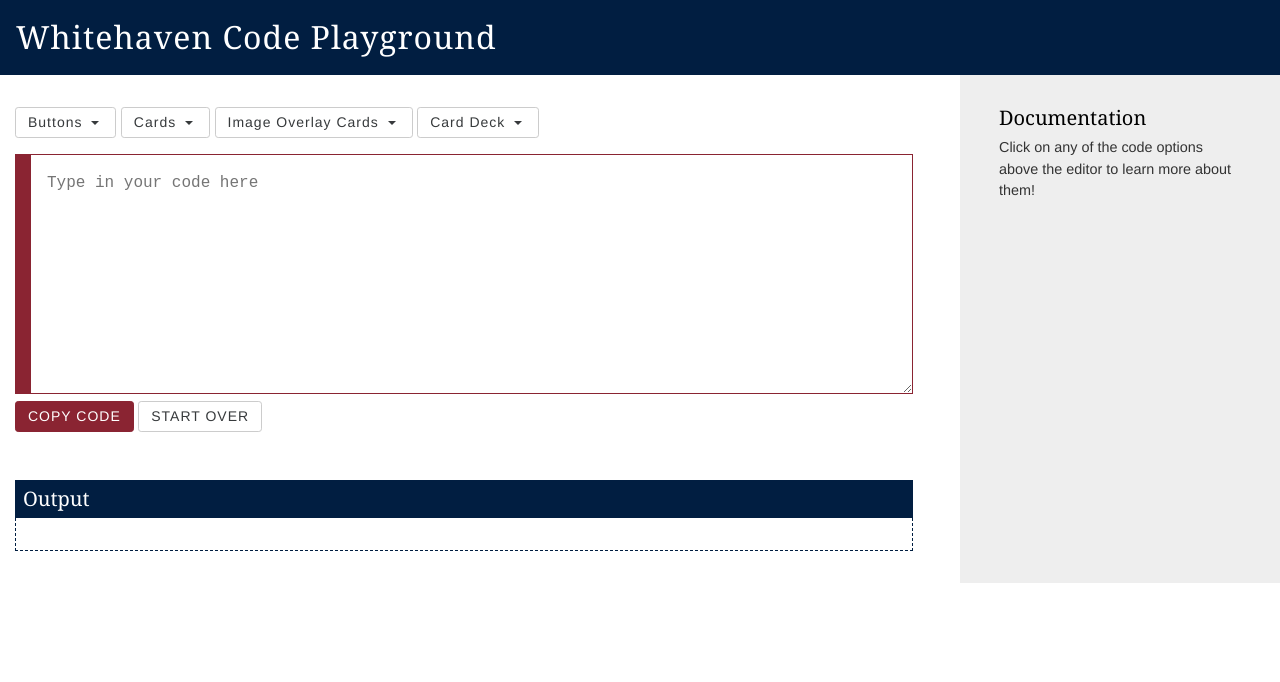
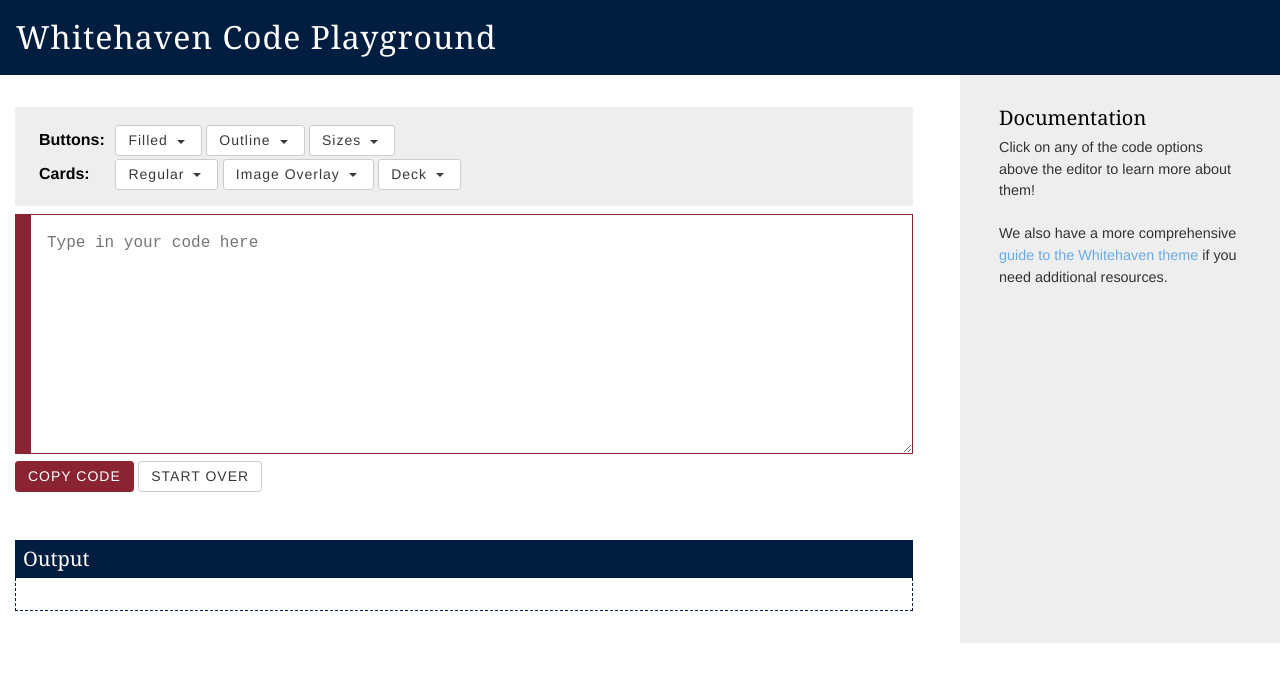
Before and after one commit to georgetown-university/whitehaven-playground, a Jekyll site: the page built from index.md, in a window 1280 px wide. Shown: the top 682 px of the page. Built offline with Jekyll 4.4.1, drawn with Linux system fonts in a browser that asks for light colours.

Commit message:
adding more pre-formatted code options

```diff
--- a/_includes/code-options.html
+++ b/_includes/code-options.html
@@ -1,28 +1,75 @@
 <div id="options">
 
+  <div class="row">
+    <div class="col-xs-12">
+      <h2>Buttons:</h2>
+
       <!--
-   ** Buttons **
+       ** Filled Buttons **
       -->
+
       <div class="dropdown">
-    <button class="btn btn-sm btn-secondary dropdown-toggle" id="buttons" data-toggle="dropdown" aria-haspopup="true" aria-expanded="false">
-      Buttons
+        <button class="btn btn-sm btn-secondary dropdown-toggle" id="button-filled" data-docid="buttons" data-toggle="dropdown" aria-haspopup="true" aria-expanded="false">
+          Filled
         </button>
-    <div class="dropdown-menu" aria-labelledby="buttons">
-      <a class="dropdown-item" href="#" data-option="button-primary">Primary</a>
-      <a class="dropdown-item" href="#" data-option="button-secondary">Secondary</a>
-      <a class="dropdown-item" href="#" data-option="button-success">Success</a>
-      <a class="dropdown-item" href="#" data-option="button-info">Info</a>
-      <a class="dropdown-item" href="#" data-option="button-warning">Warning</a>
-      <a class="dropdown-item" href="#" data-option="button-danger">Danger</a>
+        <div class="dropdown-menu" aria-labelledby="button-filled">
+          <a class="dropdown-item" href="#" data-option="button-filled-primary">Primary</a>
+          <a class="dropdown-item" href="#" data-option="button-filled-secondary">Secondary</a>
+          <a class="dropdown-item" href="#" data-option="button-filled-success">Success</a>
+          <a class="dropdown-item" href="#" data-option="button-filled-info">Info</a>
+          <a class="dropdown-item" href="#" data-option="button-filled-warning">Warning</a>
+          <a class="dropdown-item" href="#" data-option="button-filled-danger">Danger</a>
         </div>
       </div>
 
       <!--
-   ** Cards **
+       ** Outline Buttons **
       -->
+
       <div class="dropdown">
-    <button class="btn btn-sm btn-secondary dropdown-toggle" id="cards" data-toggle="dropdown" aria-haspopup="true" aria-expanded="false">
-      Cards
+        <button class="btn btn-sm btn-secondary dropdown-toggle" id="button-outline" data-docid="buttons" data-toggle="dropdown" aria-haspopup="true" aria-expanded="false">
+          Outline
+        </button>
+        <div class="dropdown-menu" aria-labelledby="button-outline">
+          <a class="dropdown-item" href="#" data-option="button-outline-primary">Primary</a>
+          <a class="dropdown-item" href="#" data-option="button-outline-secondary">Secondary</a>
+          <a class="dropdown-item" href="#" data-option="button-outline-success">Success</a>
+          <a class="dropdown-item" href="#" data-option="button-outline-info">Info</a>
+          <a class="dropdown-item" href="#" data-option="button-outline-warning">Warning</a>
+          <a class="dropdown-item" href="#" data-option="button-outline-danger">Danger</a>
+        </div>
+      </div>
+
+      <!--
+       ** Button Sizes **
+      -->
+
+      <div class="dropdown">
+        <button class="btn btn-sm btn-secondary dropdown-toggle" id="button-size" data-docid="buttons" data-toggle="dropdown" aria-haspopup="true" aria-expanded="false">
+          Sizes
+        </button>
+        <div class="dropdown-menu" aria-labelledby="button-outline">
+          <a class="dropdown-item" href="#" data-option="button-size-large">Large</a>
+          <a class="dropdown-item" href="#" data-option="button-size-small">Small</a>
+          <a class="dropdown-item" href="#" data-option="button-size-block">Block</a>
+        </div>
+      </div>
+
+    </div><!-- /.col-xs-12 -->
+  </div><!-- /.row -->
+
+
+  <div class="row">
+    <div class="col-xs-12">
+      <h2>Cards:</h2>
+
+      <!--
+       ** Regular Cards **
+      -->
+
+      <div class="dropdown">
+        <button class="btn btn-sm btn-secondary dropdown-toggle" data-docid="cards" data-toggle="dropdown" aria-haspopup="true" aria-expanded="false">
+          Regular
         </button>
         <div class="dropdown-menu" aria-labelledby="cards">
           <a class="dropdown-item" href="#" data-option="card-blocklinks">Block Links</a>
@@ -37,8 +84,8 @@
        ** Image Overlay Cards **
       -->
       <div class="dropdown">
-    <button class="btn btn-sm btn-secondary dropdown-toggle" id="imgovrlay" data-toggle="dropdown" aria-haspopup="true" aria-expanded="false">
-      Image Overlay Cards
+        <button class="btn btn-sm btn-secondary dropdown-toggle" data-docid="imgovrlay" data-toggle="dropdown" aria-haspopup="true" aria-expanded="false">
+          Image Overlay
         </button>
         <div class="dropdown-menu" aria-labelledby="cards">
           <a class="dropdown-item" href="#" data-option="imgovrlay-topleft">Top Left</a>
@@ -53,15 +100,16 @@
           <a class="dropdown-item" href="#" data-option="imgovrlay-largetop">Large Top</a>
           <a class="dropdown-item" href="#" data-option="imgovrlay-largemiddle">Large Middle</a>
           <a class="dropdown-item" href="#" data-option="imgovrlay-largebottom">Large Bottom</a>
+          <a class="dropdown-item" href="#" data-option="imgovrlay-faded">Faded</a>
         </div>
       </div>
 
       <!--
-   ** Image Overlay Cards **
+       ** Card Decks **
       -->
       <div class="dropdown">
-    <button class="btn btn-sm btn-secondary dropdown-toggle" id="deck" data-toggle="dropdown" aria-haspopup="true" aria-expanded="false">
-      Card Deck
+        <button class="btn btn-sm btn-secondary dropdown-toggle" data-docid="deck" data-toggle="dropdown" aria-haspopup="true" aria-expanded="false">
+          Deck
         </button>
         <div class="dropdown-menu" aria-labelledby="cards">
           <a class="dropdown-item" href="#" data-option="deck-regular">Regular</a>
@@ -69,4 +117,7 @@
         </div>
       </div>
 
+    </div><!-- /.col-xs-12 -->
+  </div><!-- /.row -->
+
 </div>
--- a/_includes/code-templates.html
+++ b/_includes/code-templates.html
@@ -1,29 +1,75 @@
 <!--
- ** Buttons **
+ ** Buttons: Filled **
 -->
 
-<script id="button-primary" type="text/template">
+<script id="button-filled-primary" type="text/template">
 <a class="btn btn-primary" href="[URL]">Primary Button</a>
 </script>
 
-<script id="button-secondary" type="text/template">
+<script id="button-filled-secondary" type="text/template">
 <a class="btn btn-secondary" href="[URL]">Secondary Button</a>
 </script>
 
-<script id="button-success" type="text/template">
+<script id="button-filled-success" type="text/template">
 <a class="btn btn-success" href="[URL]">Success Button</a>
 </script>
 
-<script id="button-info" type="text/template">
+<script id="button-filled-info" type="text/template">
 <a class="btn btn-info" href="[URL]">Info Button</a>
 </script>
 
-<script id="button-warning" type="text/template">
+<script id="button-filled-warning" type="text/template">
 <a class="btn btn-warning" href="[URL]">Warning Button</a>
 </script>
 
-<script id="button-danger" type="text/template">
+<script id="button-filled-danger" type="text/template">
 <a class="btn btn-danger" href="[URL]">Danger Button</a>
+</script>
+
+
+<!--
+ ** Buttons: Outline **
+-->
+
+<script id="button-outline-primary" type="text/template">
+<a class="btn btn-primary-outline" href="[URL]">Primary Button</a>
+</script>
+
+<script id="button-outline-secondary" type="text/template">
+<a class="btn btn-secondary-outline" href="[URL]">Secondary Button</a>
+</script>
+
+<script id="button-outline-success" type="text/template">
+<a class="btn btn-success-outline" href="[URL]">Success Button</a>
+</script>
+
+<script id="button-outline-info" type="text/template">
+<a class="btn btn-info-outline" href="[URL]">Info Button</a>
+</script>
+
+<script id="button-outline-warning" type="text/template">
+<a class="btn btn-warning-outline" href="[URL]">Warning Button</a>
+</script>
+
+<script id="button-outline-danger" type="text/template">
+<a class="btn btn-danger-outline" href="[URL]">Danger Button</a>
+</script>
+
+
+<!--
+ ** Buttons: Size **
+-->
+
+<script id="button-size-large" type="text/template">
+<a class="btn btn-primary btn-lg" href="[URL]">Large Primary</a>
+</script>
+
+<script id="button-size-small" type="text/template">
+<a class="btn btn-primary btn-sm" href="[URL]">Small Primary</a>
+</script>
+
+<script id="button-size-block" type="text/template">
+<a class="btn btn-primary btn-block" href="[URL]">Block Button</a>
 </script>
 
 
@@ -221,6 +267,17 @@
 </div>
 </script>
 
+<script id="imgovrlay-faded" type="text/template">
+<div class="card faded">
+  <img class="card-img" alt="[ALT]" src="http://placekitten.com/900/900" />
+  <div class="card-img-overlay position">
+    <div class="pos pos-bottom pos-right">
+      <a class="btn btn-primary" href="[URL]">[TEXT]</a>
+    </div>
+  </div>
+</div>
+</script>
+
 <!--
  ** Card Decks **
 -->
--- a/css/main.scss
+++ b/css/main.scss
@@ -51,7 +51,18 @@ header.play-header {
   }
 
   #options {
-    margin: 1rem 0;
+    background: $gray;
+    margin-bottom: 0.5rem;
+    padding: 1rem;
+
+    h2 {
+      display: inline-block;
+      font-family: "proxima-nova","Helvetica Neue",Helvetica,Arial,sans-serif;
+      font-size: 1rem;
+      font-weight: bold;
+      margin: 0.5rem;
+      width: 4rem;
+    }
 
     .dropdown {
       display: inline;
@@ -109,6 +120,11 @@ header.play-header {
     font-size: 0.9rem;
   }
 
+  em {
+    color: $maroon;
+    font-weight: 500;
+  }
+
   section {
     display: none;
     padding: 2rem 1.5rem;
--- a/index.md
+++ b/index.md
@@ -6,24 +6,34 @@ documentation:
     title: Documentation
     content: |
       Click on any of the code options above the editor to learn more about them!
+      <br><br>
+      We also have a more comprehensive <a href="https://georgetown-university.github.io/whitehaven-guide/" target="_blank">guide to the Whitehaven theme</a> if you need additional resources.
 
   - id: buttons
     title: Buttons
     content: |
-      A more flexible way to implement calls-to-action is to use Buttons. Full documentation is available on <a href="http://v4-alpha.getbootstrap.com/components/buttons/" target="_blank">Bootstrap Buttons</a>, but here are some examples. Buttons are best used in Cards to provide a call-to-action, but can also be used alone in Primary or Secondary Body when attention is needed for a link. Buttons may also include additional code for icons, as illustrated here and described in more detail in the Icon section below.
+      A more flexible way to implement calls-to-action is to use Buttons. Full documentation is available on <a href="http://v4-alpha.getbootstrap.com/components/buttons/" target="_blank">Bootstrap Buttons</a>, but here are some examples. Buttons are best used in Cards to provide a call-to-action, but can also be used alone in Primary or Secondary Body when attention is needed for a link. Buttons may also include additional code for icons.
+      <br><br>
+      <strong>Important!</strong> Block buttons should only be used inside smaller containers, such as Cards. Using them at the page level will result in buttons that span the entire width of the page.
 
   - id: cards
     title: Cards
     content: |
-      A more flexible way to implement callouts is to use Cards. Full documentation is available on <a href="http://v4-alpha.getbootstrap.com/components/card/" target="_blank">Bootstrap Cards</a>, including Card Decks, but here are some examples based on GU’s current callout styles. The Card functionality allows you to mix-and-match items that you need, providing greater flexibility. Cards may be used in Primary Body, Secondary Body, Global Callout, or Page Callout. The design may be slightly different than illustrated here, due to differences of content.
+      A more flexible way to implement callouts is to use Cards. Full documentation is available on <a href="http://v4-alpha.getbootstrap.com/components/card/" target="_blank">Bootstrap Cards</a>, including Card Decks, but here are some examples based on GU’s current callout styles.
+      <br><br>
+      The Card functionality allows you to mix-and-match items that you need, providing greater flexibility. Cards may be used in Primary Body, Secondary Body, Global Callout, or Page Callout. The design may be slightly different than illustrated here, due to differences of content.
 
   - id: imgovrlay
     title: Image Overlay Cards
     content: |
       For more flexibility than the standard Bootstrap image overlays, use the following code to change the position of the overlay text.
+      <br><br>
+      Additionally, adding an optional class of <em>.faded</em> will fade the underlying image so the text or button is easier to read.
 
   - id: deck
     title: Card Decks
     content: |
-      Card Decks group several Cards together, for when a collection of callouts is required. Any of the Card styles  can be used inside the Card Deck, as long as the outer container is a <em>div.card-deck</em> and the inner boxes are <em>div.card</em>. There is no limit to the number of Cards that can be placed inside a Card Deck, but it works best with a minimum of <strong>two</strong>. There will be a maximum of three cards per row.
+      Card Decks group several Cards together, for when a collection of callouts is required. Any of the Card styles  can be used inside the Card Deck, as long as the outer container is a <em>div.card-deck</em> and the inner boxes are <em>div.card</em>.
+      <br><br>
+      There is no limit to the number of Cards that can be placed inside a Card Deck, but it works best with a minimum of <strong>two</strong>. There will be a maximum of three cards per row.
 ---
--- a/js/custom.js
+++ b/js/custom.js
@@ -24,7 +24,7 @@ var doc = {
     });
 
     $('.play-form .dropdown-toggle').click(function() {
-      _this.updateDocumentation(this.id);
+      _this.updateDocumentation($(this).attr('data-docid'));
     })
   },
 
@@ -88,8 +88,6 @@ var doc = {
 
       $('#error').modal('show');
     }
-
-
   },
 
 
```
Lines whose indentation alone changed are shown as unchanged.
